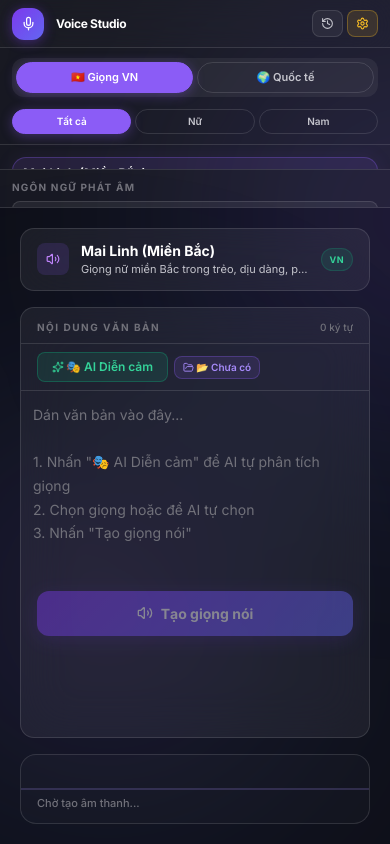
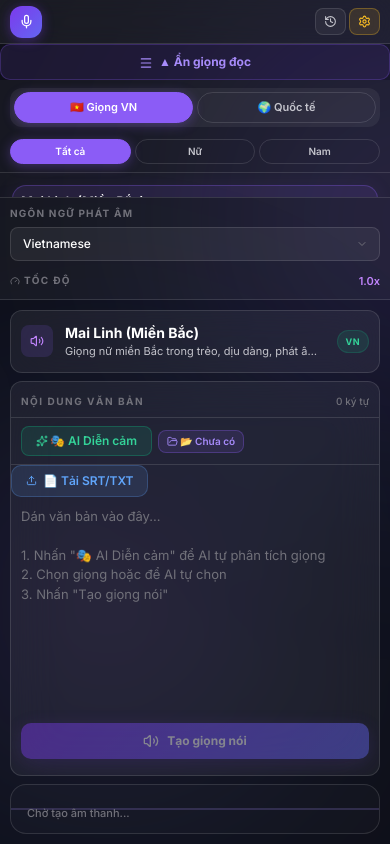
Before and after one commit to duongtho001/ttsbieucam, a React (Vite) app: page / in a window 390 px wide. Built offline with nearby package versions, Linux system fonts and the light colour scheme.

Commit message:
v2: Mobile fix, SRT upload, sidebar toggle

```diff
--- a/App.tsx
+++ b/App.tsx
@@ -2,7 +2,8 @@ import React, { useState, useRef, useCallback } from 'react';
 import { useAuth } from './authContext';
 import { navigate } from './router';
 import { GoogleGenAI, Modality } from '@google/genai';
-import { Mic, Settings, Play, Square, Download, Loader2, History, Trash2, ChevronDown, Volume2, AlertCircle, Clock, X, Sparkles, Gauge, Music, Save, FolderOpen } from 'lucide-react';
+import { Mic, Settings, Play, Square, Download, Loader2, History, Trash2, ChevronDown, Volume2, AlertCircle, Clock, X, Sparkles, Gauge, Music, Save, FolderOpen, Upload, Menu } from 'lucide-react';
+import { parseSrt } from './srtParser';
 import { VOICE_DATA, SUPPORTED_LANGUAGES } from './constants';
 import { VN_VOICES, VnVoice } from './vnVoices';
 import { Generation } from './types';
@@ -26,6 +27,8 @@ const App: React.FC = () => {
   const logout = auth?.logout || (() => {});
   const [showSettings, setShowSettings] = useState(false);
   const [showHistory, setShowHistory] = useState(false);
+  const [sidebarOpen, setSidebarOpen] = useState(true);
+  const fileInputRef = useRef<HTMLInputElement>(null);
   const [keyCount, setKeyCount] = useState(()=>loadApiKeys().length);
   const [voiceMode, setVoiceMode] = useState<VoiceMode>('vietnamese');
   const [voice, setVoice] = useState(VN_VOICES[0].name);
@@ -262,14 +265,14 @@ const App: React.FC = () => {
       <div className="ambient-glow"/>
 
       {/* Header */}
-      <header className="relative z-50 flex items-center justify-between px-5 h-14 border-b" style={{borderColor:'var(--border)',background:'rgba(255,255,255,0.05)',backdropFilter:'blur(20px)'}}>
+      <header className="studio-header relative z-50 flex items-center justify-between px-5 h-14 border-b" style={{borderColor:'var(--border)',background:'rgba(255,255,255,0.05)',backdropFilter:'blur(20px)'}}>
         <div className="flex items-center gap-3">
           <div className="w-8 h-8 rounded-xl flex items-center justify-center" style={{background:'linear-gradient(135deg,#7c3aed,#6366f1)',boxShadow:'0 2px 12px rgba(124,58,237,0.4)'}}>
             <Mic size={15} color="white"/>
           </div>
-          <span className="text-sm font-bold tracking-tight text-white">Voice Studio</span>
+          <span className="logo-text text-sm font-bold tracking-tight text-white">Voice Studio</span>
         </div>
-        <div className="flex items-center gap-2">
+        <div className="header-btns flex items-center gap-2">
           <button onClick={()=>setShowHistory(true)} className="flex items-center gap-1.5 px-3 py-1.5 rounded-lg text-xs font-semibold transition-all" style={{background:gens.length?'rgba(139,92,246,0.15)':'rgba(255,255,255,0.05)',border:`1px solid ${gens.length?'rgba(139,92,246,0.3)':'var(--border)'}`,color:gens.length?'#a78bfa':'var(--text-secondary)'}}>
             <History size={13}/><span>Lịch sử</span>
             {gens.length>0&&<span className="w-4 h-4 rounded-full text-[9px] font-bold flex items-center justify-center" style={{background:'#7c3aed',color:'white'}}>{gens.length}</span>}
@@ -292,10 +295,16 @@ const App: React.FC = () => {
       </header>
 
       {/* Main */}
-      <main className="relative z-10 flex-1 flex overflow-hidden">
+      <main className="studio-main relative z-10 flex-1 flex overflow-hidden">
+
+        {/* Mobile sidebar toggle */}
+        <div className="mobile-sidebar-toggle" onClick={()=>setSidebarOpen(!sidebarOpen)}>
+          <Menu size={14} style={{display:'inline',marginRight:6,verticalAlign:'middle'}}/>
+          {sidebarOpen ? '▲ Ẩn giọng đọc' : '▼ Chọn giọng đọc'}
+        </div>
 
         {/* LEFT PANEL */}
-        <aside className="w-[300px] shrink-0 border-r flex flex-col overflow-hidden" style={{borderColor:'var(--border)',background:'rgba(255,255,255,0.04)'}}>
+        <aside className={`studio-sidebar w-[300px] shrink-0 border-r flex flex-col overflow-hidden ${sidebarOpen?'expanded':'collapsed'}`} style={{borderColor:'var(--border)',background:'rgba(255,255,255,0.04)'}}>
           {/* Voice Mode Toggle */}
           <div className="p-4 border-b" style={{borderColor:'var(--border)'}}>
             <div className="flex gap-1 mb-3 p-1 rounded-xl" style={{background:'rgba(255,255,255,0.06)'}}>
@@ -367,7 +376,7 @@ const App: React.FC = () => {
         </aside>
 
         {/* RIGHT PANEL */}
-        <section className="flex-1 flex flex-col overflow-hidden p-5 gap-4">
+        <section className="studio-right flex-1 flex flex-col overflow-hidden p-5 gap-4">
           {/* Voice badge */}
           <div className="flex items-center gap-3 glass-panel px-4 py-3">
             <div className="w-8 h-8 rounded-lg flex items-center justify-center shrink-0" style={{background:'rgba(139,92,246,0.15)'}}>
@@ -470,6 +479,27 @@ const App: React.FC = () => {
                 )}
               </div>
             </div>
+              {/* Upload SRT/TXT */}
+              <div className="file-upload-wrap">
+                <span className="btn-file-upload"><Upload size={11}/>📄 Tải SRT/TXT</span>
+                <input ref={fileInputRef} type="file" accept=".srt,.txt" onChange={(e)=>{
+                  const file = e.target.files?.[0];
+                  if (!file) return;
+                  const reader = new FileReader();
+                  reader.onload = (ev) => {
+                    const content = ev.target?.result as string;
+                    if (file.name.endsWith('.srt')) {
+                      const entries = parseSrt(content);
+                      setText(entries.map(e => e.text).join('\n\n'));
+                    } else {
+                      setText(content);
+                    }
+                    if (audioProfile) setTaggedText('');
+                  };
+                  reader.readAsText(file, 'utf-8');
+                  e.target.value = '';
+                }}/>
+              </div>
 
             <textarea ref={tRef} value={text} onChange={e=>{setText(e.target.value);if(audioProfile){setTaggedText('')}}} className="text-editor flex-1 custom-scroll"
               placeholder={'Dán văn bản vào đây...\n\n1. Nhấn "🎭 AI Diễn cảm" để AI tự phân tích giọng\n2. Chọn giọng hoặc để AI tự chọn\n3. Nhấn "Tạo giọng nói"'}
--- a/index.css
+++ b/index.css
@@ -436,6 +436,28 @@ body {
   color:#34d399;white-space:pre-wrap;line-height:1.7;overflow-x:auto;
 }
 
+/* ===== FILE UPLOAD BUTTON ===== */
+.file-upload-wrap {
+  position:relative;overflow:hidden;display:inline-flex;
+}
+.file-upload-wrap input[type="file"] {
+  position:absolute;top:0;left:0;width:100%;height:100%;opacity:0;cursor:pointer;
+}
+.btn-file-upload {
+  display:inline-flex;align-items:center;gap:6px;
+  padding:6px 14px;border-radius:10px;font-size:12px;font-weight:600;
+  background:rgba(96,165,250,0.12);border:1px solid rgba(96,165,250,0.25);
+  color:#60a5fa;cursor:pointer;transition:all 0.2s;white-space:nowrap;
+}
+.btn-file-upload:hover { background:rgba(96,165,250,0.2); }
+
+/* ===== MOBILE SIDEBAR TOGGLE ===== */
+.mobile-sidebar-toggle {
+  display:none;padding:8px 14px;border-radius:10px;font-size:12px;font-weight:700;
+  background:rgba(139,92,246,0.12);border:1px solid rgba(139,92,246,0.25);
+  color:#a78bfa;cursor:pointer;width:100%;text-align:center;
+}
+
 /* ===== RESPONSIVE — TABLET (≤1024px) ===== */
 @media (max-width:1024px) {
   .hero-title { font-size:clamp(28px,4vw,48px); }
@@ -475,35 +497,46 @@ body {
   .admin-input { font-size:14px; }
   .admin-sql { font-size:11px;padding:12px; }
 
-  /* --- Studio Header --- */
-  header .flex.items-center.gap-2 { gap:4px;flex-wrap:wrap; }
-  header .flex.items-center.gap-2 button span { display:none; }
-  header .flex.items-center.gap-2 button { padding:6px 8px; }
+  /* --- Studio Header: compact icons --- */
+  .studio-header { padding:0 10px !important;height:48px !important; }
+  .studio-header .logo-text { display:none; }
+  .studio-header .header-btns { gap:3px; }
+  .studio-header .header-btns button { padding:6px 8px; }
+  .studio-header .header-btns button span { display:none; }
 
-  /* --- Studio Layout: sidebar collapses to top bar --- */
-  main.flex { flex-direction:column !important; }
-  aside.w-\[300px\] {
+  /* --- Studio: Sidebar toggle & collapse --- */
+  .mobile-sidebar-toggle { display:block; }
+  .studio-main { flex-direction:column !important; }
+  .studio-sidebar {
     width:100% !important;
-    max-height:200px;
     border-right:none !important;
     border-bottom:1px solid var(--border);
-    overflow-y:auto;
+    overflow:hidden;
+    transition:max-height 0.3s ease;
   }
-  aside .p-4 { padding:10px 12px !important; }
-  aside .voice-card { padding:6px 10px; }
-  aside .voice-card .text-xs { font-size:10px; }
+  .studio-sidebar.collapsed { max-height:0;border-bottom:none; }
+  .studio-sidebar.expanded { max-height:300px;overflow-y:auto; }
+  .studio-sidebar .p-4 { padding:8px 10px !important; }
+  .studio-sidebar .voice-card { padding:6px 8px; }
+  .studio-sidebar .voice-card .text-xs { font-size:9px; }
+  .studio-sidebar .voice-card .text-sm { font-size:12px; }
+
+  /* --- Studio: Right panel compact --- */
+  .studio-right { padding:10px !important;gap:8px !important; }
+  .studio-right .glass-panel { border-radius:12px; }
+  .studio-right .px-4 { padding-left:10px !important;padding-right:10px !important; }
 
   /* --- Text Editor --- */
-  .text-editor { min-height:120px;max-height:200px;font-size:14px;padding:12px; }
+  .text-editor { min-height:100px;font-size:14px;padding:10px;line-height:1.5; }
 
   /* --- Generate Button --- */
-  .btn-generate { padding:12px;font-size:14px;border-radius:12px; }
+  .btn-generate { padding:10px;font-size:13px;border-radius:10px; }
 
-  /* --- Player --- */
-  .player-area { height:70px; }
+  /* --- Player compact --- */
+  .player-area { height:60px; }
 
-  /* --- Glass panel spacing --- */
-  .glass-panel { border-radius:14px; }
+  /* --- Emotion chips wrap --- */
+  .emotion-chip { font-size:11px;padding:4px 10px; }
 }
 
 /* ===== RESPONSIVE — SMALL PHONES (≤480px) ===== */
@@ -516,8 +549,10 @@ body {
   .feature-desc { font-size:12px; }
   .auth-card { padding:24px 16px; }
   .auth-title { font-size:18px; }
-  header { padding-left:12px !important;padding-right:12px !important;height:48px !important; }
-  header .text-sm { font-size:12px; }
-  aside.w-\[300px\] { max-height:160px; }
+  .studio-header { height:44px !important; }
+  .studio-sidebar.expanded { max-height:220px; }
+  .text-editor { min-height:80px;font-size:13px; }
+  .btn-generate { padding:9px;font-size:12px; }
+  .player-area { height:50px; }
   .emotion-chip { font-size:10px;padding:3px 8px; }
 }
```
